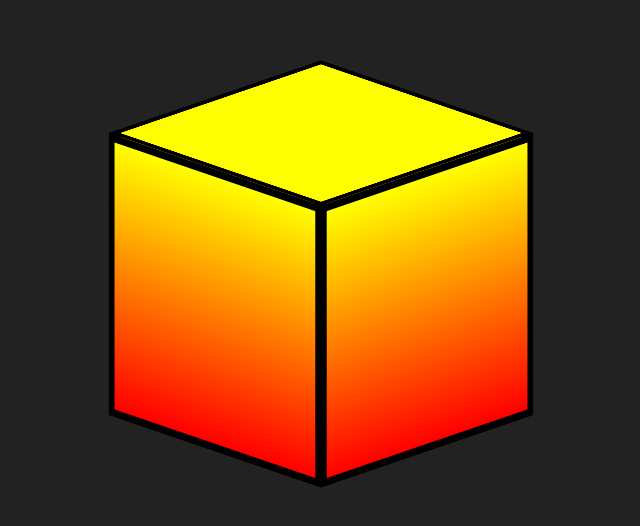
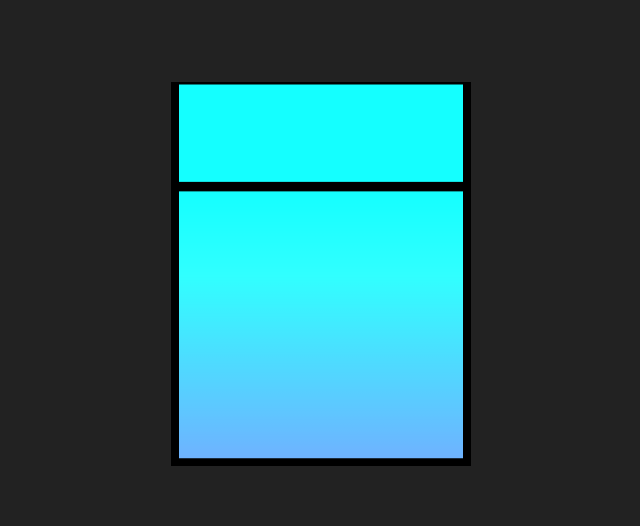
Before and after one commit to xPiccolinox/cubes-css, a React (Create React App) app: page / in a window 1280 px wide. Shown: the part 126-652 px from the top of the page, without its empty margins (319-959 px from the left). Built offline with nearby package versions, Linux system fonts and the light colour scheme.

Commit message:
Feat: Cube now remembers previous rotation parameters; Change: Relocated all the functionality to App component

```diff
--- a/src/App.js
+++ b/src/App.js
@@ -1,10 +1,54 @@
+import { useState } from 'react'
 import './App.css';
 import Cube1 from './Cube1/Cube1'
 
 function App() {
+  const [cursorOverCube, setCursorOverCube] = useState(false)
+  const [cursorGrabbingCube, setCursorGrabbingCube] = useState(false)
+  const [cursorCurrentPosition, setCursorCurrentPosition] = useState(0)
+  const [cursorGrabPosition, setCursorGrabPosition] = useState(0)
+  const [cubeLastRotation, setCubeLastRotation] = useState(0)
+
+  const handleOnMouseOver = () => {
+    setCursorOverCube(true)
+  }
+  const handleOnMouseOut = () => {
+    setCursorOverCube(false)
+  }
+  const handleOnMouseDown = (e) => {
+    setCursorGrabbingCube(true)
+    setCursorGrabPosition(e.clientX)
+  }
+  const handleOnMouseUp = () => {
+    setCursorGrabbingCube(false)
+    if (cursorGrabbingCube == true) {
+      setCubeLastRotation(cubeLastRotation - (cursorGrabPosition - cursorCurrentPosition) / 3)
+    }
+  }
+  const handleOnMouseMove = (e) => {
+      setCursorCurrentPosition(e.clientX)
+  }
+
+  if (cursorGrabbingCube == true) {
+    document.querySelector('body').style.cursor = 'grabbing'
+    document.getElementById('cube').style.transform = `rotateX(-20deg) rotateY(${cubeLastRotation - (cursorGrabPosition - cursorCurrentPosition) / 3}deg)`
+  }
+  else if (cursorOverCube == true && cursorGrabbingCube == false) {
+    document.querySelector('body').style.cursor = 'grab'
+  }
+  else {
+    document.querySelector('body').style.cursor = 'auto'
+  }
+  if (Math.abs(cubeLastRotation) >= 360) {
+    setCubeLastRotation(cubeLastRotation % 360)
+  }
+
   return (
-    <div className="App">
-      <Cube1 />
+    <div className="App" onMouseUp={handleOnMouseUp} onMouseMove={handleOnMouseMove}>
+      <Cube1
+      handleOnMouseOver={handleOnMouseOver}
+      handleOnMouseOut={handleOnMouseOut}
+      handleOnMouseDown={handleOnMouseDown} />
     </div>
   );
 }
--- a/src/Cube1/Cube1.css
+++ b/src/Cube1/Cube1.css
@@ -3,7 +3,7 @@
   width: 300px;
   height: 300px;
   /* left: -400px; */
-  transform: rotateX(-20deg) rotateY(45deg);
+  transform: rotateX(-20deg);
   transform-style: preserve-3d;
   /* animation: cube-rotation 10s infinite linear; */
   user-select: none;
@@ -24,10 +24,15 @@
   height: 100%;
   border: 8px solid black;
   box-sizing: border-box;
+  animation: cube-color-hue 6s infinite linear;
+}
+@keyframes cube-color-hue {
+  0% {filter: hue-rotate(0deg)}
+  100% {filter: hue-rotate(360deg)}
 }
 #cube .cubeSide {
-  background: linear-gradient(yellow, red);
-  transform: rotateY(calc(90deg * var(--i))) translateZ(150px);
+  background: linear-gradient(yellow, lime);
+  transform: rotateY(calc(90deg * var(--i))) translateZ(148.5px);
 }
 #cube #cubeTop {
   background-color: yellow;
--- a/src/Cube1/Cube1.js
+++ b/src/Cube1/Cube1.js
@@ -1,40 +1,12 @@
 import { useState, useEffect } from 'react'
 import './Cube1.css'
 
-const Cube1 = () => {
-  const [cursorInsideCube, setCursorInsideCube] = useState(false)
-  const [cursorGrabbedCube, setCursorGrabbedCube] = useState(false)
-  const [cursorGrabPosition, setCursorGrabPosition] = useState([0, 0])
-  const [cursorCurrentPosition, setCursorCurrentPosition] = useState([0, 0])
-
-  useEffect(() => {
-    document.getElementById('cube').addEventListener('mouseover', () => {
-      setCursorInsideCube(true)
-    })
-    document.getElementById('cube').addEventListener('mouseout', () => {
-      setCursorInsideCube(false)
-    })
-    document.getElementById('cube').addEventListener('mousedown', (e) => {
-      setCursorGrabbedCube(true)
-      setCursorGrabPosition([e.clientX, e.clientY])
-    })
-    window.addEventListener('mouseup', () => {
-      setCursorGrabbedCube(false)
-    })
-    document.getElementById('cube').addEventListener('mousemove', (e) => {
-      setCursorCurrentPosition([e.clientX, e.clientY])
-    })
-  }, [])
-
-  if (cursorGrabbedCube == true) {
-    document.querySelector('body').style.cursor = 'grabbing'
-    document.getElementById('cube').style.transform = `rotateX(-20deg) rotateY(${(cursorGrabPosition[0] + cursorCurrentPosition[0]) / 3}deg)`
-  }
-  else if (cursorInsideCube == true && cursorGrabbedCube == false) document.querySelector('body').style.cursor = 'grab'
-  else document.querySelector('body').style.cursor = 'auto'
-
+const Cube1 = (props) => {
   return (
-    <div id="cube">
+    <div id="cube"
+    onMouseOver={props.handleOnMouseOver}
+    onMouseOut={props.handleOnMouseOut}
+    onMouseDown={props.handleOnMouseDown} >
       <div className="cubeSide" />
       <div className="cubeSide" />
       <div className="cubeSide" />
```
